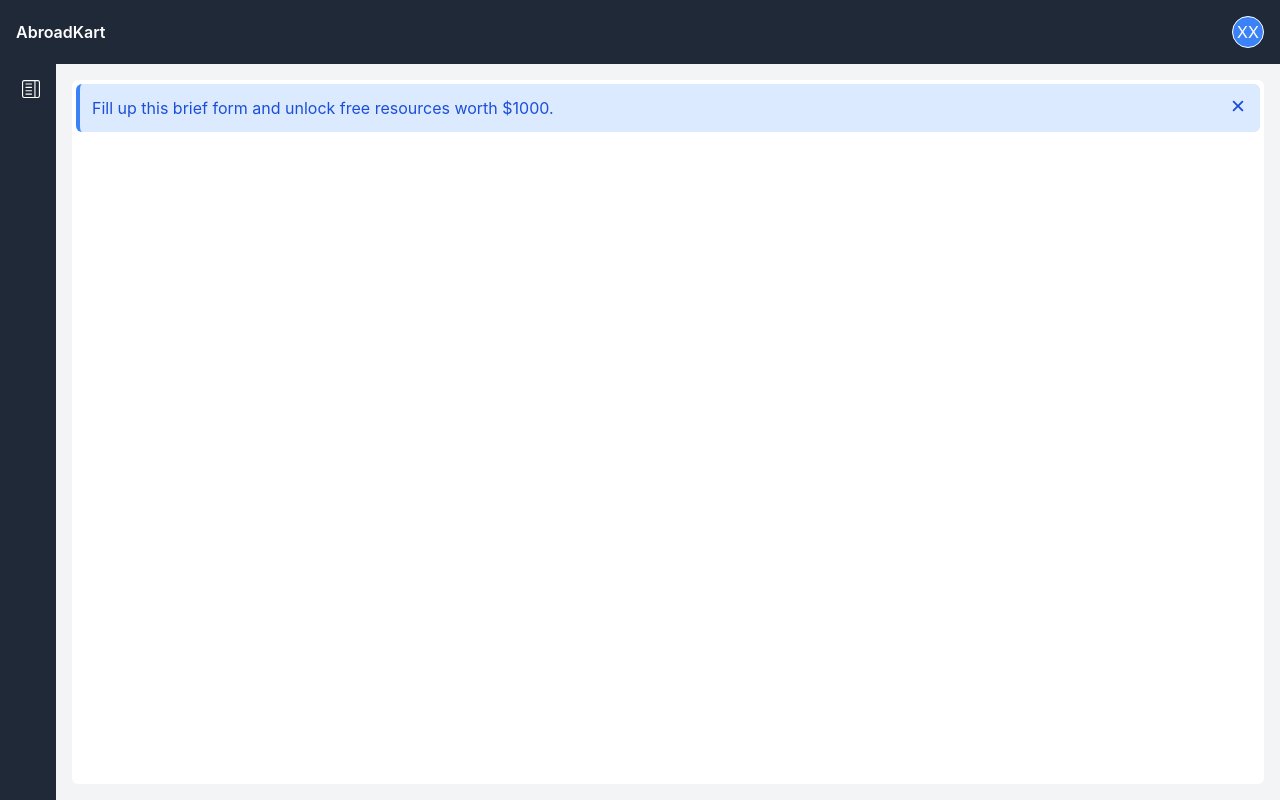
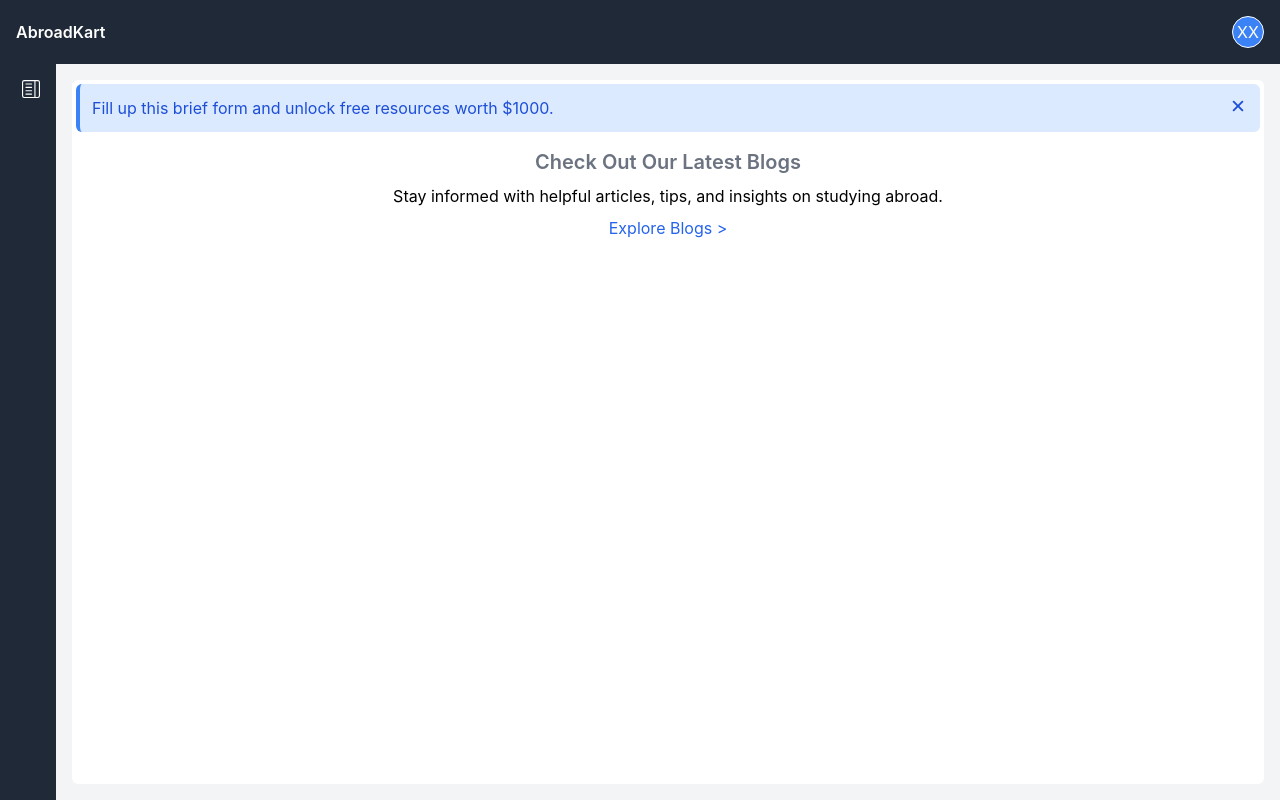
Before and after one commit to dvbuiilds/abroadkart, a Next.js app: page /dashboard in a window 1280 px wide. Built offline with nearby package versions, Linux system fonts and the light colour scheme; no server answers; sample sign-in values are in the browser's storage.

Commit message:
chore(dashboard index): added content to be viewed for dashboard.

```diff
--- a/src/pages/dashboard/index.tsx
+++ b/src/pages/dashboard/index.tsx
@@ -5,16 +5,61 @@ import { useUserSession } from "@app/context/UserSessionContext";
 const Dashboard = () => {
   const { user } = useUserSession();
 
-  return (
-    <div className="flex items-start justify-center align-center h-full gap-4 bg-white rounded-md p-1">
-      {!user?.haveFilledPreCounsellingForm ? (
-        <Link href={"/dashboard/pre-counselling-form"} className="w-full">
+  if (!user?.haveFilledPreCounsellingForm) {
+    return (
+      <div className="flex flex-col items-center h-full gap-4 bg-white rounded-md p-1">
+        <Link href="/dashboard/pre-counselling-form" className="w-full">
           <Alert
             message="Fill up this brief form and unlock free resources worth $1000."
             type="info"
           />
         </Link>
-      ) : null}
+        <section className="flex flex-col gap-2 items-center">
+          <h3 className="text-xl text-gray-500 font-semibold">
+            Check Out Our Latest Blogs
+          </h3>
+          <p>
+            Stay informed with helpful articles, tips, and insights on studying
+            abroad.
+          </p>
+          <Link href="/blogs" className="text-blue-600 hover:underline">
+            Explore Blogs &gt;
+          </Link>
+        </section>
+      </div>
+    );
+  }
+  return (
+    <div className="flex flex-col items-center justify-center align-center h-full gap-4">
+      <section className="flex flex-col gap-2 items-center">
+        <h3 className="text-4xl text-gray-500 font-semibold">
+          Thanks for filling out the form!
+        </h3>
+        <p className="px-16">
+          Your information has been received successfully. Our team will review
+          your details and will contact you shortly to understand your specific
+          study abroad needs.
+        </p>
+        <h3 className="text-xl text-gray-500 font-semibold">
+          What to Expect Next
+        </h3>
+        <p className="px-16">
+          A member of our counselling team will reach out to you within 48 hours
+          to discuss your study abroad goals and provide personalized guidance.
+        </p>
+      </section>
+      <section className="flex flex-col gap-2 items-center">
+        <h3 className="text-xl text-gray-500 font-semibold">
+          Check Out Our Latest Blogs
+        </h3>
+        <p>
+          Stay informed with helpful articles, tips, and insights on studying
+          abroad.
+        </p>
+        <Link href="/blogs" className="text-blue-600 hover:underline">
+          Explore Blogs &gt;
+        </Link>
+      </section>
     </div>
   );
 };
```
